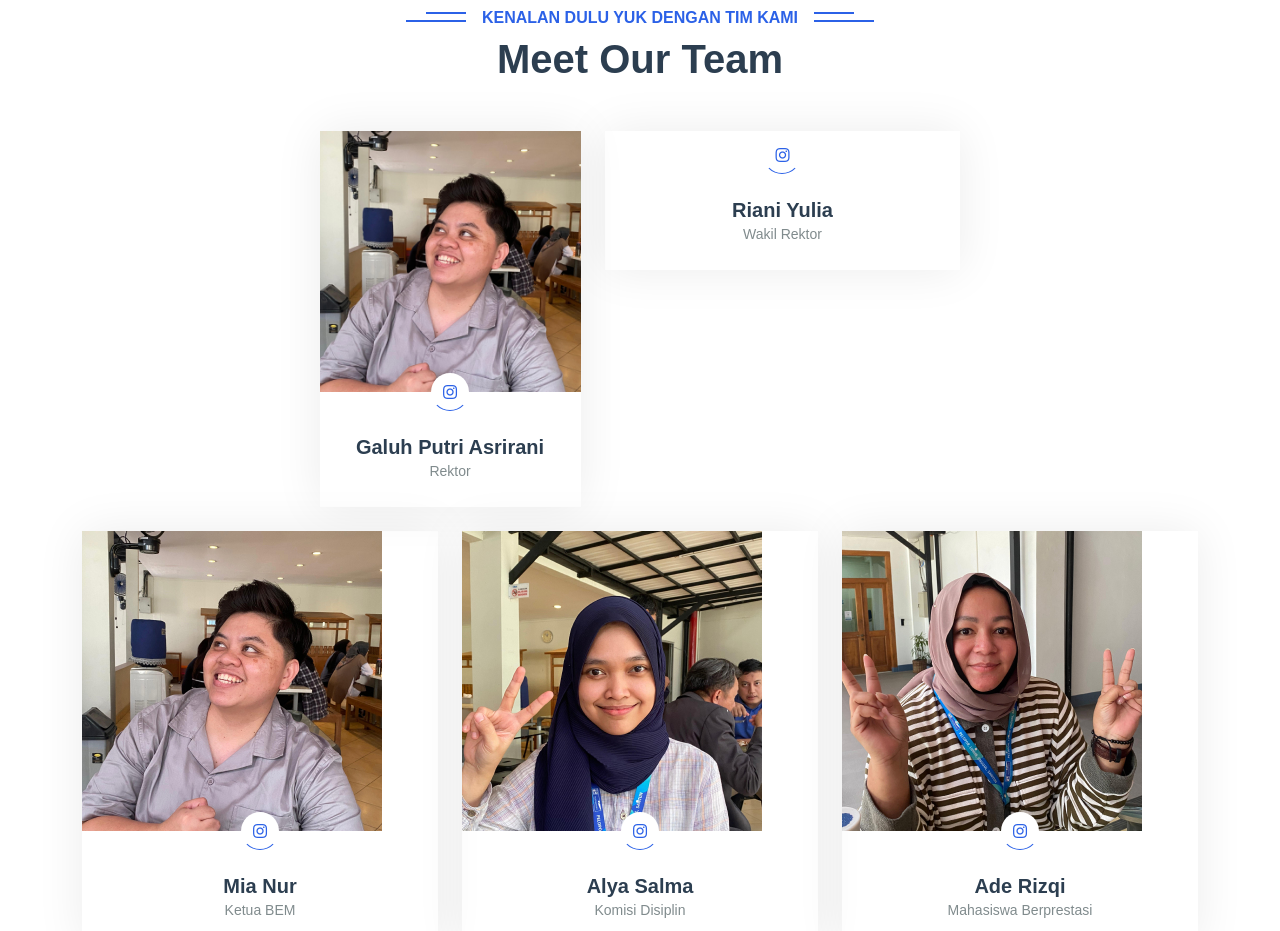
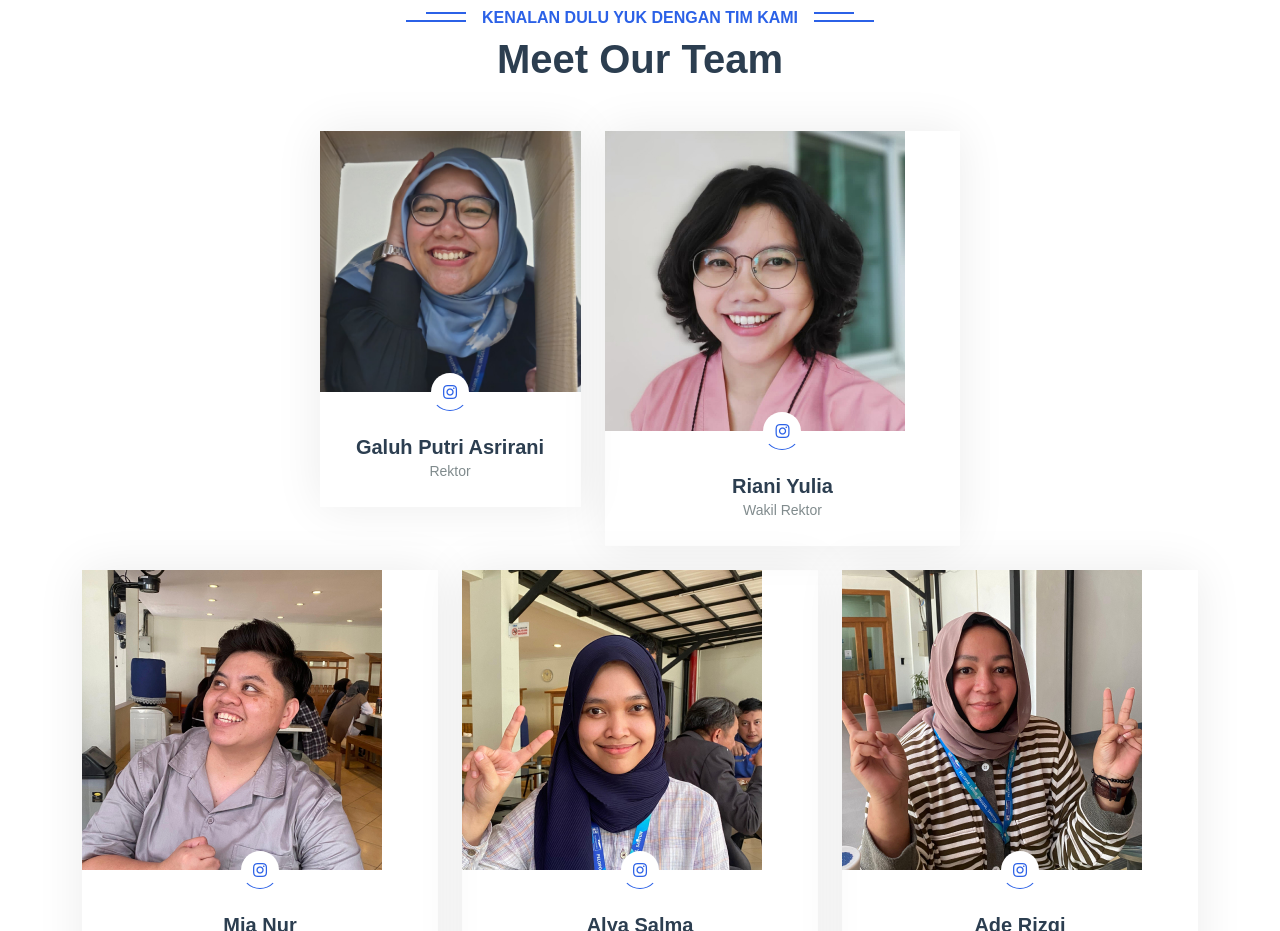
Before and after one commit to oktyppm/unhas, a plain HTML site: page index.html in a window 1280 px wide. Shown: the part 3280-4211 px from the top of the page. Drawn offline with nearby package versions, Linux system fonts and the light colour scheme.

Commit message:
Update index.html

```diff
--- a/index.html
+++ b/index.html
@@ -422,7 +422,7 @@
           <div class="col-lg-3 col-md-6 wow fadeInUp" data-wow-delay="0.1s">
             <div class="team-item">
               <div class="overflow-hidden">
-                <img class="img-fluid" src="img/team-1.jpg" alt="team-7.jpg" />
+                <img class="img-fluid" src="team-7.jpg" alt="" />
               </div>
               <div
                 class="position-relative d-flex justify-content-center"
@@ -441,7 +441,7 @@
           <div class="col-lg-4 col-md-6 wow fadeInUp" data-wow-delay="0.3s">
             <div class="team-item">
               <div class="overflow-hidden">
-                <img class="img-fluid" src="img/team-6.jpg" alt="" />
+                <img class="img-fluid" src="team-6.jpg" alt="" />
               </div>
               <div
                 class="position-relative d-flex justify-content-center"
```
